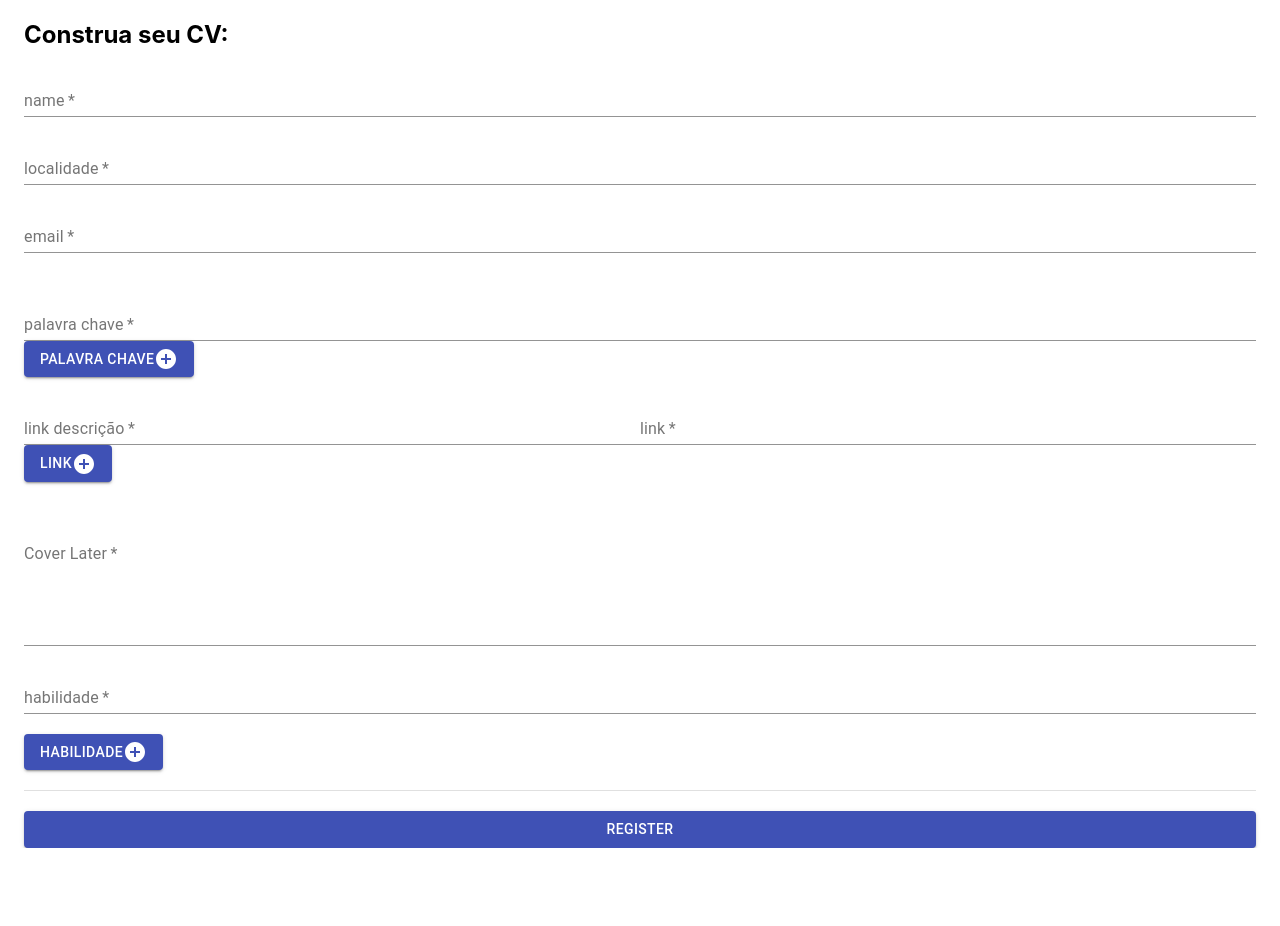
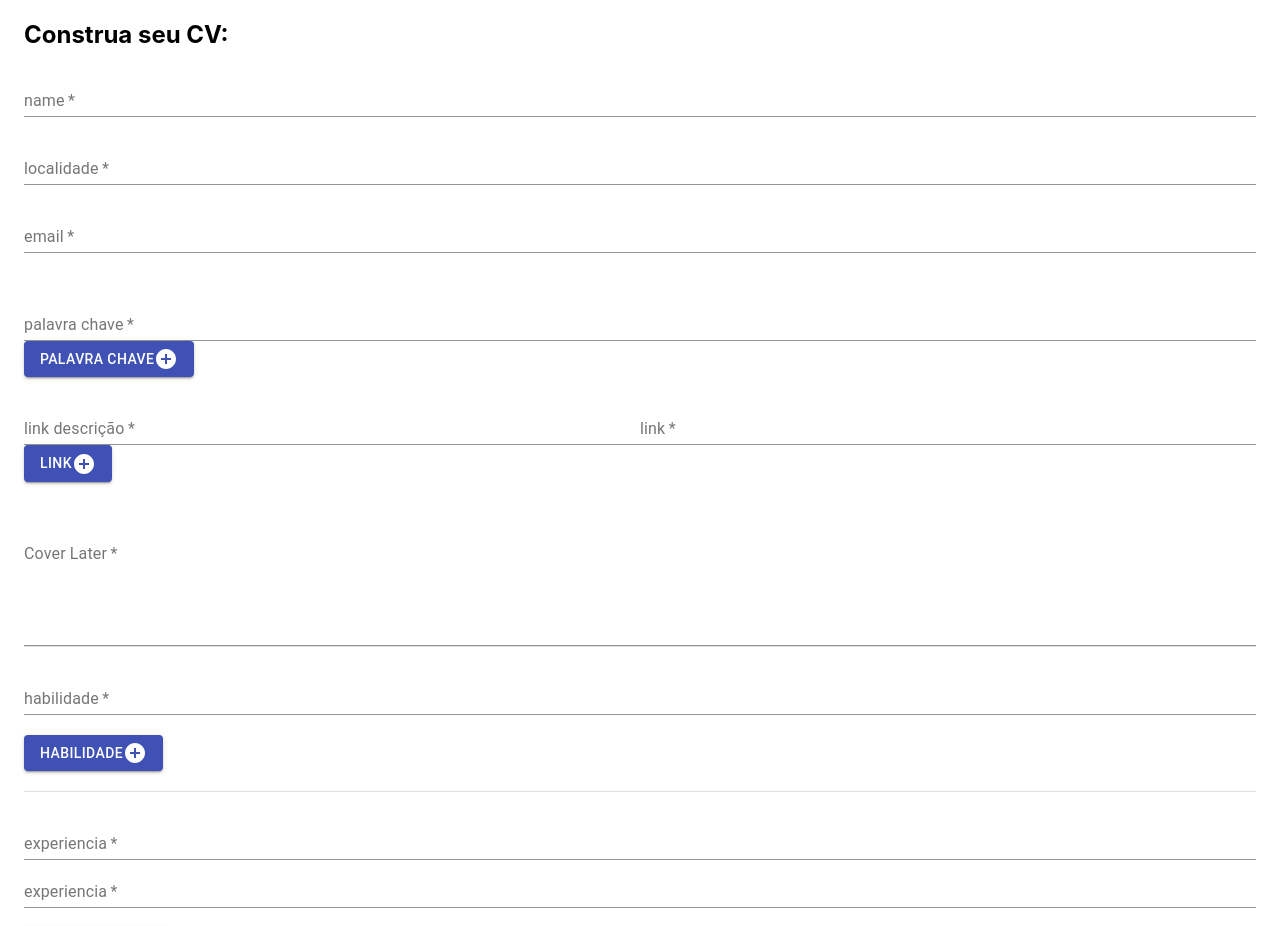
Before and after one commit to asreal089/cvbuilder, a Next.js app: page /cv in a window 1280 px wide. Shown: the top 926 px of the page. Before the commit the page ends 848 px from the top, so only its background shows below. Built offline with nearby package versions, Linux system fonts and the light colour scheme; no server answers.

Commit message:
add experencia

```diff
--- a/components/cvAddEdit.tsx
+++ b/components/cvAddEdit.tsx
@@ -1,64 +1,83 @@
-import React, {
-  useState,
-} from "react";
-import { Conquistas, Curso, Experiencia, Cv, Links, Lingua } from "../util/models/types";
+import React, { JSXElementConstructor, ReactElement, useState } from "react";
+
+import {
+  Conquistas,
+  Curso,
+  Experiencia,
+  Cv,
+  Links,
+  Lingua,
+} from "../util/models/types";
 import {
   Container,
   Button,
   FormGroup,
   Divider,
   TextField,
+  TextFieldProps,
 } from "@material-ui/core";
 import AddCircleIcon from "@mui/icons-material/AddCircle";
-import { Alert, AlertTitle, getLinearProgressUtilityClass } from "@mui/material";
+import {
+  Alert,
+  AlertTitle,
+  getLinearProgressUtilityClass,
+} from "@mui/material";
 import { useSession } from "next-auth/react";
-import router from "next/router";
+import { AdapterDateFns } from '@mui/x-date-pickers/AdapterDateFns';
+import { LocalizationProvider } from '@mui/x-date-pickers/LocalizationProvider';
+import { DatePicker } from '@mui/x-date-pickers/DatePicker';
 
-interface Data{
-    data : Cv;
+interface Data {
+  data: Cv;
 }
 
 function CvAddEdit({ data }: Data): JSX.Element {
-
   const session: any = useSession();
   const [saveSucefull, setSaveSucefull] = useState<boolean>(false);
   const [nome, setNome] = useState<string>(data.nome);
   const [localidade, setLocalidade] = useState<string>(data.localidade);
   const [email, setEmail] = useState<string>(data.email);
-    const [titulo_palavras_chave, setTitulo_palavras_chave] = useState<string[]>(data.titulo_palavras_chave);
+  const [titulo_palavras_chave, setTitulo_palavras_chave] = useState<string[]>(
+    data.titulo_palavras_chave
+  );
   const [linguas, setLinguas] = useState<Lingua[]>(data.linguas);
   const [links, setLinks] = useState<Links[]>(data.links);
   const [cover_letter, setCover_letter] = useState<string>(data.cover_letter);
-    const [habilidades, setHabilidades] = useState<string[]>((data.habilidades ));
-    const [experiencia, setExperiencia] = useState<Experiencia[]>(data.experiencia);
+  const [habilidades, setHabilidades] = useState<string[]>(data.habilidades);
+  const [experiencia, setExperiencia] = useState<Experiencia[]>(
+    data.experiencia
+  );
   const [cursos, setCursos] = useState<Curso[]>(data.cursos);
   const [conquistas, setConquistas] = useState<Conquistas[]>(data.conquistas);
 
   async function saveCV() {
     var cv = buildCV();
-        if(data._id){
-            await fetch("/api/cv/"+data._id, {
+    if (data._id) {
+      await fetch("/api/cv/" + data._id, {
         method: "put",
         headers: {
           "Content-Type": "application/json",
         },
         body: JSON.stringify(cv),
-            }).then(res => {
+      })
+        .then((res) => {
           console.log(res);
-
-            }).catch(error =>{
+        })
+        .catch((error) => {
           console.log(error);
         });
-        }else{
+    } else {
       await fetch("/api/cv", {
         body: JSON.stringify(cv),
         headers: {
           "Content-Type": "application/json",
         },
         method: "POST",
-              }).then(res => {
+      })
+        .then((res) => {
           console.log(res);
-            }).catch(error =>{
+        })
+        .catch((error) => {
           console.log(error);
         });
     }
@@ -66,7 +85,6 @@ function CvAddEdit({ data }: Data): JSX.Element {
   }
 
   function buildCV() {
-
     let cv: Cv = {
       id_usuario: session.data.user.email,
       nome: nome,
@@ -79,13 +97,13 @@ function CvAddEdit({ data }: Data): JSX.Element {
       habilidades: habilidades,
       experiencia: experiencia,
       cursos: cursos,
-            conquistas: conquistas
+      conquistas: conquistas,
     };
 
     return cv;
   }
-    function pushHabilidade(){
-        setHabilidades([...habilidades, '']);
+  function pushHabilidade() {
+    setHabilidades([...habilidades, ""]);
   }
 
   function setNovaHabilidade(
@@ -98,12 +116,12 @@ function CvAddEdit({ data }: Data): JSX.Element {
     console.log(habilidades);
   }
 
-    function pushPalavraChave(){
-        setTitulo_palavras_chave([...titulo_palavras_chave, '']);
+  function pushPalavraChave() {
+    setTitulo_palavras_chave([...titulo_palavras_chave, ""]);
   }
 
-    function pushLink(){
-        setLinks([...links, {tipo: '', link: ''}]);
+  function pushLink() {
+    setLinks([...links, { tipo: "", link: "" }]);
   }
 
   function setNovaPalavraChave(
@@ -134,6 +152,47 @@ function CvAddEdit({ data }: Data): JSX.Element {
     setLinks(temp);
   }
 
+  function setNovaExperienciaDescricao(
+    e: React.ChangeEvent<HTMLTextAreaElement | HTMLInputElement>,
+    index: number
+  ) {
+    let temp = experiencia.map((i: Experiencia) => i);
+    temp[index].descricao = e.target.value;
+    setExperiencia(temp);
+  }
+  function pushExperiencia() {
+    setExperiencia([
+      ...experiencia,
+      { descricao: "", empresa: "", incio: "", fim: "" },
+    ]);
+  }
+
+  function setNovaExperienciaEmpresa(
+    e: React.ChangeEvent<HTMLTextAreaElement | HTMLInputElement>,
+    index: number
+  ) {
+    let temp = experiencia.map((i: Experiencia) => i);
+    temp[index].empresa = e.target.value;
+    setExperiencia(temp);
+  }
+
+  function setExperienciaIncio(
+    e: { target: { value: string; } },
+    index: number
+  ) {
+    let temp = experiencia.map((i: Experiencia) => i);
+    temp[index].incio = e.target.value;
+    setExperiencia(temp);
+  }
+
+  function setExperienciaFim(
+    e: { target: { value: string; } },
+    index: number
+  ) {
+    let temp = experiencia.map((i: Experiencia) => i);
+    temp[index].fim = e.target.value;
+    setExperiencia(temp);
+  }
 
   return (
     <Container>
@@ -149,7 +208,8 @@ function CvAddEdit({ data }: Data): JSX.Element {
           required
           onChange={(e) => {
             setNome(e.target.value);
-                    } } />
+          }}
+        />
         <br />
         <TextField
           id="localidade"
@@ -160,7 +220,8 @@ function CvAddEdit({ data }: Data): JSX.Element {
           required
           onChange={(e) => {
             setLocalidade(e.target.value);
-                    } } />
+          }}
+        />
         <br />
         <TextField
           id="email"
@@ -172,10 +233,11 @@ function CvAddEdit({ data }: Data): JSX.Element {
           required
           onChange={(e) => {
             setEmail(e.target.value);
-                    } } />
+          }}
+        />
         <br />
         {titulo_palavras_chave.map((_element, index: number) => (
-                    <span key={index} className="campoFull" >
+          <span key={index} className="campoFull">
             <br />
             <TextField
               name="palavras-chave"
@@ -186,17 +248,22 @@ function CvAddEdit({ data }: Data): JSX.Element {
               required
               onChange={(e) => {
                 setNovaPalavraChave(e, index);
-                            } } />
+              }}
+            />
           </span>
         ))}
         <span className="center">
-                    <Button  variant="contained" color="primary" onClick={pushPalavraChave}>
+          <Button
+            variant="contained"
+            color="primary"
+            onClick={pushPalavraChave}
+          >
             Palavra Chave <AddCircleIcon className="center"></AddCircleIcon>
           </Button>
         </span>
 
         {links.map((_element, index: number) => (
-                    <span key={index} className="links" >
+          <span key={index} className="links">
             <br />
             <TextField
               name="link-desc"
@@ -207,7 +274,8 @@ function CvAddEdit({ data }: Data): JSX.Element {
               required
               onChange={(e) => {
                 setNovoLinkTipo(e, index);
-                            } } />
+              }}
+            />
 
             <TextField
               name="link-link"
@@ -218,12 +286,13 @@ function CvAddEdit({ data }: Data): JSX.Element {
               required
               onChange={(e) => {
                 setNovoLinkLink(e, index);
-                            } } />
+              }}
+            />
             <br />
           </span>
         ))}
         <span className="center">
-                    <Button  variant="contained" color="primary" onClick={pushLink}>
+          <Button variant="contained" color="primary" onClick={pushLink}>
             Link <AddCircleIcon className="center"></AddCircleIcon>
           </Button>
         </span>
@@ -242,9 +311,12 @@ function CvAddEdit({ data }: Data): JSX.Element {
           required
           onChange={(e) => {
             setCover_letter(e.target.value);
-                    } } />
+          }}
+        />
+        <Divider />
+
         {habilidades.map((_element, index: number) => (
-                    <span key={index} className="campoFull" >
+          <span key={index} className="campoFull">
             <br />
             <TextField
               name="habilidade"
@@ -255,12 +327,13 @@ function CvAddEdit({ data }: Data): JSX.Element {
               required
               onChange={(e) => {
                 setNovaHabilidade(e, index);
-                            } } />
+              }}
+            />
           </span>
         ))}
         <br />
         <span className="center">
-                    <Button  variant="contained" color="primary" onClick={pushHabilidade}>
+          <Button variant="contained" color="primary" onClick={pushHabilidade}>
             Habilidade <AddCircleIcon className="center"></AddCircleIcon>
           </Button>
         </span>
@@ -268,14 +341,58 @@ function CvAddEdit({ data }: Data): JSX.Element {
         <Divider />
         <br />
 
-                <Button  variant="contained" color="primary" onClick={saveCV}>
+        {experiencia.map((_element, index: number) => {
+            return (
+                <span key={index} className="campoFull">
+                    <TextField
+                        name="experiencia"
+                        className="experiencia-empresa campoFull"
+                        type="text"
+                        label="experiencia"
+                        value={experiencia[index].empresa}
+                        required
+                        onChange={(e) => {
+                            setNovaExperienciaEmpresa(e, index);
+                        } } />
+
+
+                    <br />
+                    <TextField
+                        name="experiencia"
+                        className="experiencia campoFull"
+                        type="text"
+                        rows={5}
+                        label="experiencia"
+                        value={experiencia[index].descricao}
+                        required
+                        onChange={(e) => {
+                            setNovaExperienciaDescricao(e, index);
+                        } } />
+                </span>
+            );
+        })}
+        <br />
+        <span className="center">
+          <Button variant="contained" color="primary" onClick={pushExperiencia}>
+            Experiencia <AddCircleIcon className="center"></AddCircleIcon>
+          </Button>
+        </span>
+        <br />
+        <Divider />
+        <br />
+        <Button variant="contained" color="primary" onClick={saveCV}>
           Register
         </Button>
       </FormGroup>
       {saveSucefull && (
         <>
           <br />
-                    <Alert severity="success" onClose={() => { setSaveSucefull(false); } }>
+          <Alert
+            severity="success"
+            onClose={() => {
+              setSaveSucefull(false);
+            }}
+          >
             <AlertTitle>Sucesso!</AlertTitle>Seu Cv foi salvo.
           </Alert>
         </>
--- a/package.json
+++ b/package.json
@@ -15,7 +15,9 @@
     "@material-ui/core": "^4.12.3",
     "@mui/icons-material": "^5.0.5",
     "@mui/material": "^5.0.6",
+    "@mui/x-date-pickers": "^5.0.0-beta.1",
     "axios": "^0.27.2",
+    "date-fns": "^2.28.0",
     "mongodb": "^4.5.0",
     "mongoose": "^6.3.2",
     "next": "^12.1.6",
```
Also changed, not shown: 2 other files (tests, documents, lock files or other folders). Lines whose indentation alone changed are shown as unchanged.
